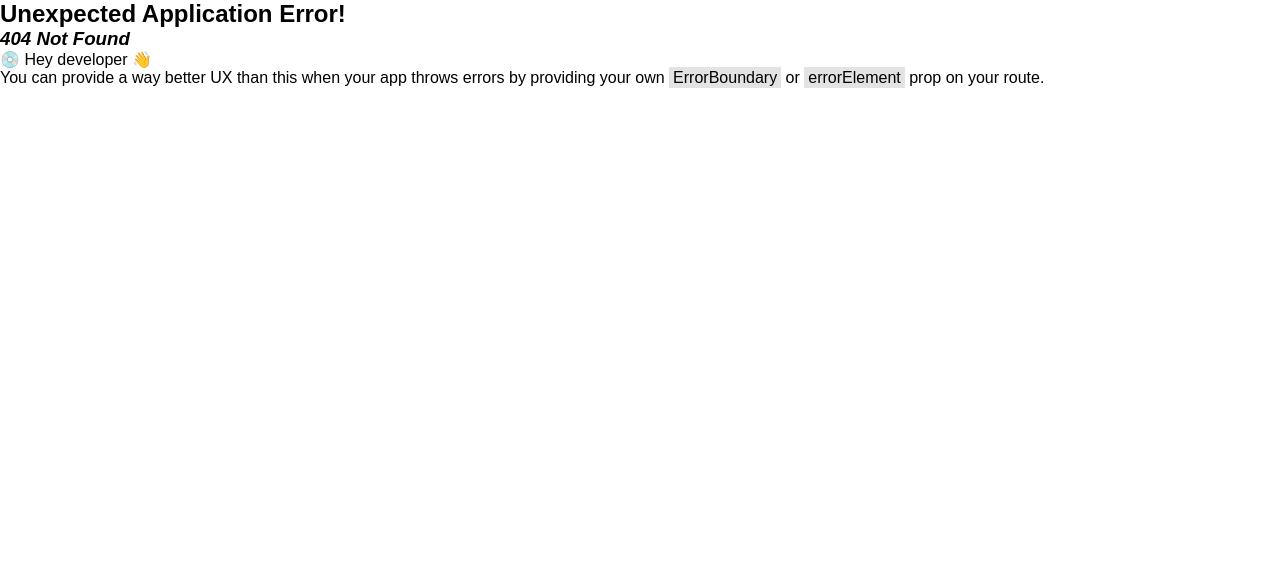
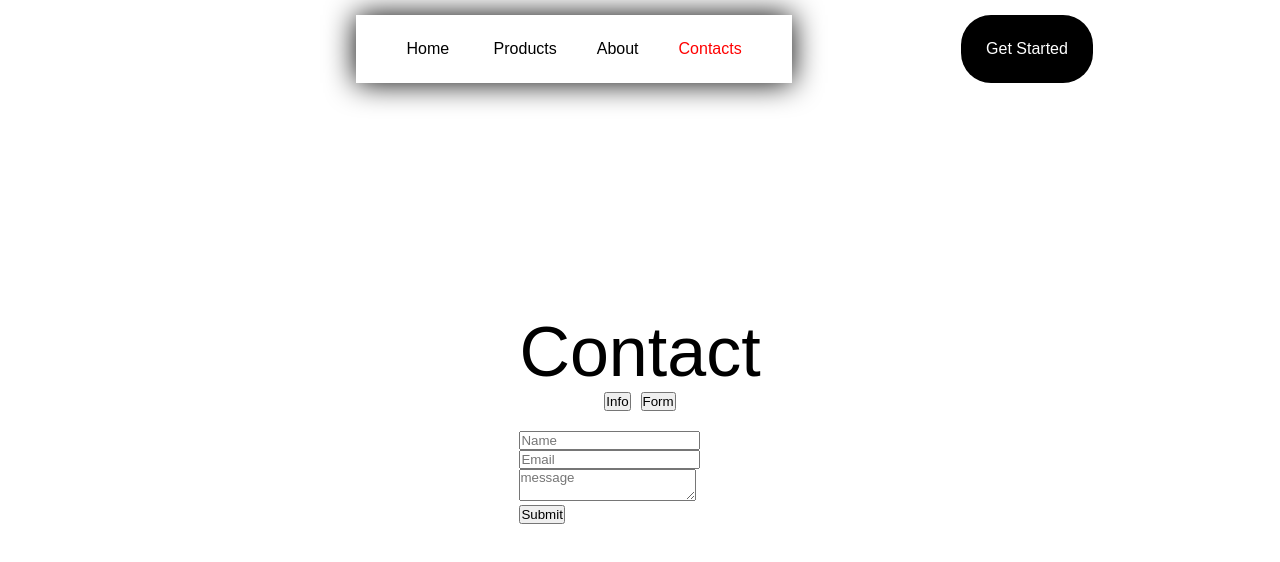
Before and after one commit to Samiksha2101/React-Router, a React (Vite) app: page /contact/form in a window 1280 px wide. Before the commit this address had no page. Shown: the top 562 px of the page. Built offline with nearby package versions, Linux system fonts and the light colour scheme.

Commit message:
added nested routing for contact page

```diff
--- a/src/App.jsx
+++ b/src/App.jsx
@@ -1,18 +1,23 @@
 import React from 'react'
 import Navbar from './components/Navbar'
-import { createBrowserRouter, createRoutesFromElements, Route, RouterProvider } from 'react-router-dom'
+import { createBrowserRouter, createRoutesFromElements, Outlet, Route, RouterProvider } from 'react-router-dom'
 import RootLayout from './layout/RootLayout'
 import About from './pages/About'
 import Products from './pages/Products'
 import Home from './pages/home'
-import Contact from './pages/Contact'
+import ContactLayout from './layout/ContactLayout'
+import ContactInfo from './components/ContactInfo'
+import ContactForm from './components/ContactForm'
 
 function App() {
   const router = createBrowserRouter(
     createRoutesFromElements(
     <Route path='/' element={<RootLayout/>}>
       <Route index element={<Home></Home>}/>
-      <Route path='contact' element={<Contact></Contact>}/>
+      <Route path='contact' element={<ContactLayout></ContactLayout>}>
+        <Route path='info' element={<ContactInfo/>}></Route>
+        <Route path='form' element={<ContactForm/>}></Route>
+      </Route>
       <Route path='about' element={<About></About>}/>
       <Route path='products' element={<Products></Products>}/>
 
--- /dev/null
+++ b/src/components/ContactForm.jsx
@@ -0,0 +1,19 @@
+import React from 'react'
+
+function ContactForm() {
+  return (
+    <div>
+        <form>
+        <input type='text' placeholder='Name'/>
+        <br/>
+        <input type='text'placeholder='Email'/>
+        <br/>
+        <textarea placeholder='message'/>
+        <br/>
+        <button type='submit'>Submit</button>
+        </form>
+    </div>
+  )
+}
+
+export default ContactForm
--- /dev/null
+++ b/src/components/ContactInfo.jsx
@@ -0,0 +1,13 @@
+import React from 'react'
+
+function ContactInfo() {
+  return (
+    <div>
+        <div>Email: example@gmail.com</div>
+        <div>Phone: 02230 4567</div>
+        <div>Address: Margao, Goa</div>
+    </div>
+  )
+}
+
+export default ContactInfo
--- a/src/index.css
+++ b/src/index.css
@@ -47,3 +47,11 @@ border-radius: 30px;
 font-size: 16px;
 cursor: pointer;
 }
+.contact-buttons{
+  display: flex;
+  justify-content: center;
+  align-items: center;
+  width: 100%;
+  padding-bottom: 20px;
+  gap: 10px;
+}
--- /dev/null
+++ b/src/layout/ContactLayout.jsx
@@ -0,0 +1,14 @@
+import React from 'react'
+import { Outlet } from 'react-router-dom'
+import Contact from '../pages/Contact'
+
+function ContactLayout() {
+  return (
+    <div>
+        <Contact/>
+        <Outlet/>
+    </div>
+  )
+}
+
+export default ContactLayout
--- a/src/pages/Contact.jsx
+++ b/src/pages/Contact.jsx
@@ -1,8 +1,15 @@
 import React from 'react'
+import { useNavigate } from 'react-router-dom'
 
 function Contact() {
+    const navigate = useNavigate()
   return (
-    <div><h1>Contact</h1></div>
+    <div><h1>Contact</h1>
+        <div className='contact-buttons'>
+            <button onClick={()=>navigate('info')}>Info</button>
+            <button onClick={()=>navigate('form')}>Form</button>
+        </div>
+    </div>
   )
 }
 
```
